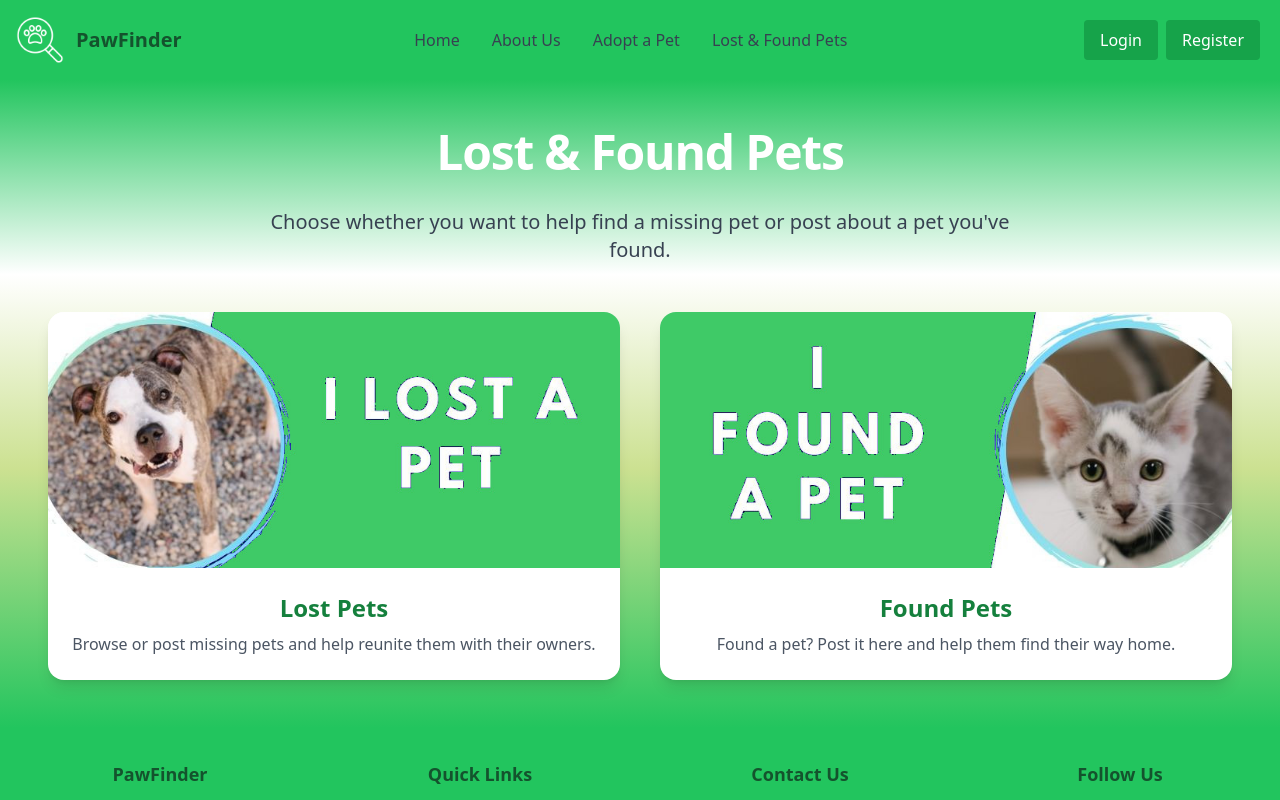
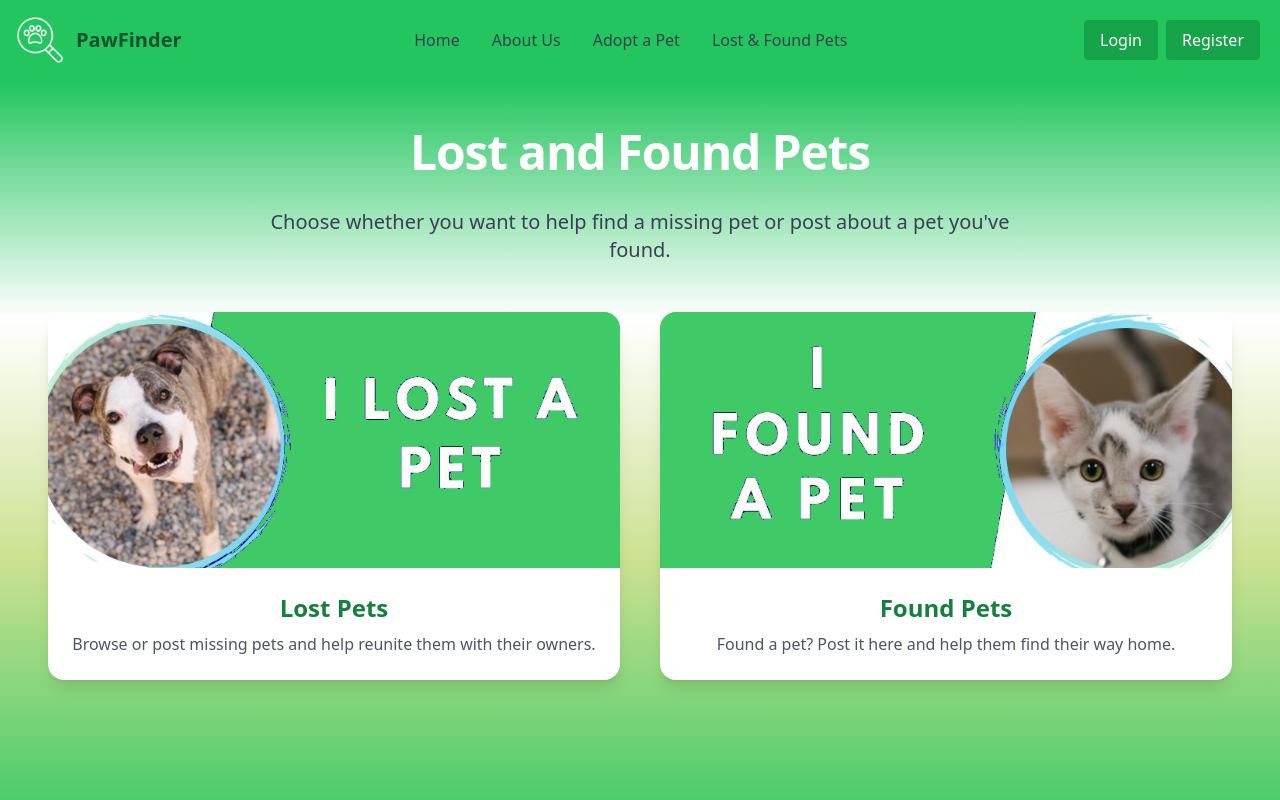
Before and after one commit to antoan-97/Pet-Finder, a React (Vite) app in the folder client/: page /lost-found in a window 1280 px wide. Built offline with nearby package versions, Linux system fonts and the light colour scheme.

Commit message:
Fix design for bigger screens

```diff
--- a/client/src/components/aboutUs/AboutUs.jsx
+++ b/client/src/components/aboutUs/AboutUs.jsx
@@ -2,8 +2,8 @@ import { Link } from "react-router-dom";
 
 export default function AboutUs() {
     return (
-        <section className="bg-custom-gradient h-screen py-12">
-            <div className="max-w-7xl mx-auto px-4 sm:px-6 lg:px-8">
+        <section className="bg-custom-gradient min-h-screen py-12">
+            <div className="max-w-7xl mx-auto px-4 sm:px-6 lg:px-8 pb-20">
                 <h2 className="text-5xl font-extrabold text-center text-white mb-8 tracking-tight">
                     About Us
                 </h2>
--- a/client/src/components/lost&foundPets/Lost&FoundPets.jsx
+++ b/client/src/components/lost&foundPets/Lost&FoundPets.jsx
@@ -2,10 +2,10 @@ import { Link } from "react-router-dom";
 
 export default function LostAndFoundPets () {
     return (
-        <section className="bg-custom-gradient flex-1 py-12 px-4">
+        <section className="bg-custom-gradient flex-1 min-h-screen py-12 px-4">
             <div className="max-w-7xl mx-auto sm:px-6 lg:px-8">
                 <h2 className="text-4xl sm:text-5xl font-extrabold text-center text-white mb-8 tracking-tight">
-                    Lost & Found Pets
+                    Lost and Found Pets
                 </h2>
                 <p className="text-lg sm:text-xl text-gray-700 text-center mb-12 max-w-3xl mx-auto leading-relaxed">
                     Choose whether you want to help find a missing pet or post about a pet you've found.
```
